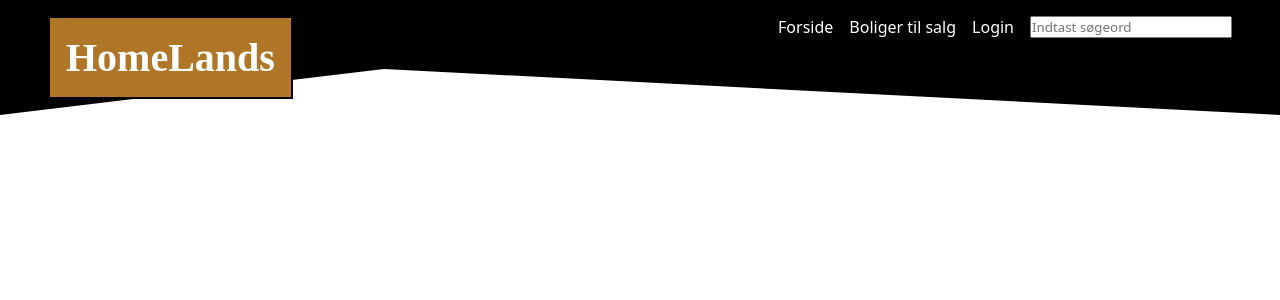
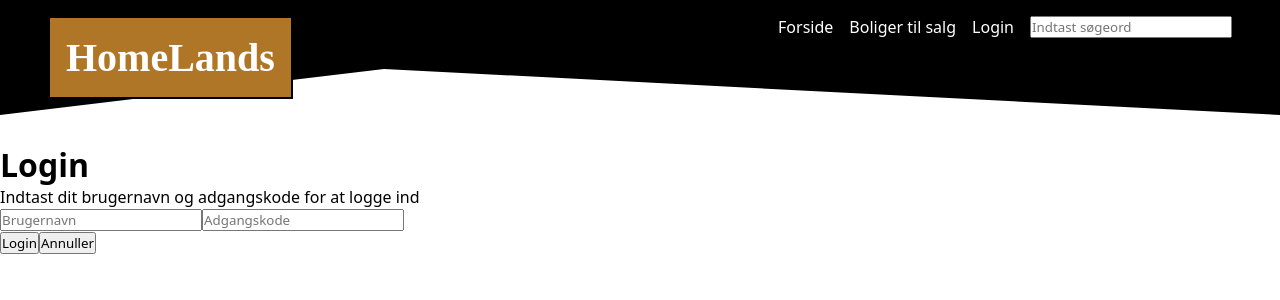
Before and after one commit to simo994q/homelands-svendeproeve, a React (Vite) app: page /login in a window 1280 px wide. Shown: the top 300 px of the page. Built offline with nearby package versions, Linux system fonts and the light colour scheme; a web font is replaced by a local one.

Commit message:
login form

```diff
--- a/package.json
+++ b/package.json
@@ -16,6 +16,7 @@
     "react-dom": "^18.2.0",
     "react-material-ui-carousel": "^3.4.2",
     "react-router-dom": "^6.22.1",
+    "react-toastify": "^10.0.4",
     "sass": "^1.71.1"
   },
   "devDependencies": {
--- a/src/pages/Loginpage/Loginpage.jsx
+++ b/src/pages/Loginpage/Loginpage.jsx
@@ -1,10 +1,70 @@
-import React from 'react'
+import React, { useState, useContext } from 'react'
 import { Header } from '../../components/Header/Header'
+import style from './Loginpage.module.scss'
+import { UserContext } from '../../context/UserContextProvider'
+import { ToastContainer, toast } from 'react-toastify';
+import 'react-toastify/dist/ReactToastify.css';
 
 export const Loginpage = () => {
+
+    const { user, setUser } = useContext(UserContext)
+
+
+    const [name, setName] = useState()
+    const [pass, setPass] = useState()
+
+    const handleLogin = () => {
+        if (name === '123' && pass === '123') {
+            setUser({})
+            toast('logged ind')
+        } else {
+            toast('something is wrong man')
+        }
+
+        // const body = new URLSearchParams()
+        // body.append('username', name)
+        // body.append('password', pass)
+
+        // const options = {
+        //     method: 'POST',
+        //     body: body
+        // }
+
+        // fetch('https://api.mediehuset.net/token', options)
+        //     .then(res => res.json())
+        //     .then(data => console.log(data))
+    }
+
     return (
         <>
             <Header />
+
+            <div className={style.wrapper}>
+
+                <h1>???</h1>
+                <h1 style={{ marginTop: '100px' }}>Login</h1>
+                <p>Indtast dit brugernavn og adgangskode for at logge ind</p>
+                <form>
+                    <input type="text" placeholder='Brugernavn' value={name} onChange={(e) => setName(e.target.value)} />
+                    <input type="password" placeholder='Adgangskode' value={pass} onChange={(e) => setPass(e.target.value)} />
+                    <div>
+                        <input type="button" value="Login" onClick={() => handleLogin()} />
+                        <input type="button" value="Annuller" onClick={() => { setName(''), setPass('') }} />
+                    </div>
+                </form>
+
+            </div>
+            <ToastContainer
+            position="bottom-right"
+            autoClose={5000}
+            newestOnTop={false}
+            closeOnClick
+            rtl={false}
+            pauseOnFocusLoss={false}
+            draggable
+            pauseOnHover={false}
+            theme="light"
+            />
         </>
     )
 }
--- /dev/null
+++ b/src/pages/Loginpage/Loginpage.module.scss
@@ -0,0 +1,6 @@
+.wrapper {
+    // margin-top: 200px;
+    .formWrapper {
+        margin-top: 200px;
+    }
+}
```
Also changed, not shown: 1 other file (tests, documents, lock files or other folders).
